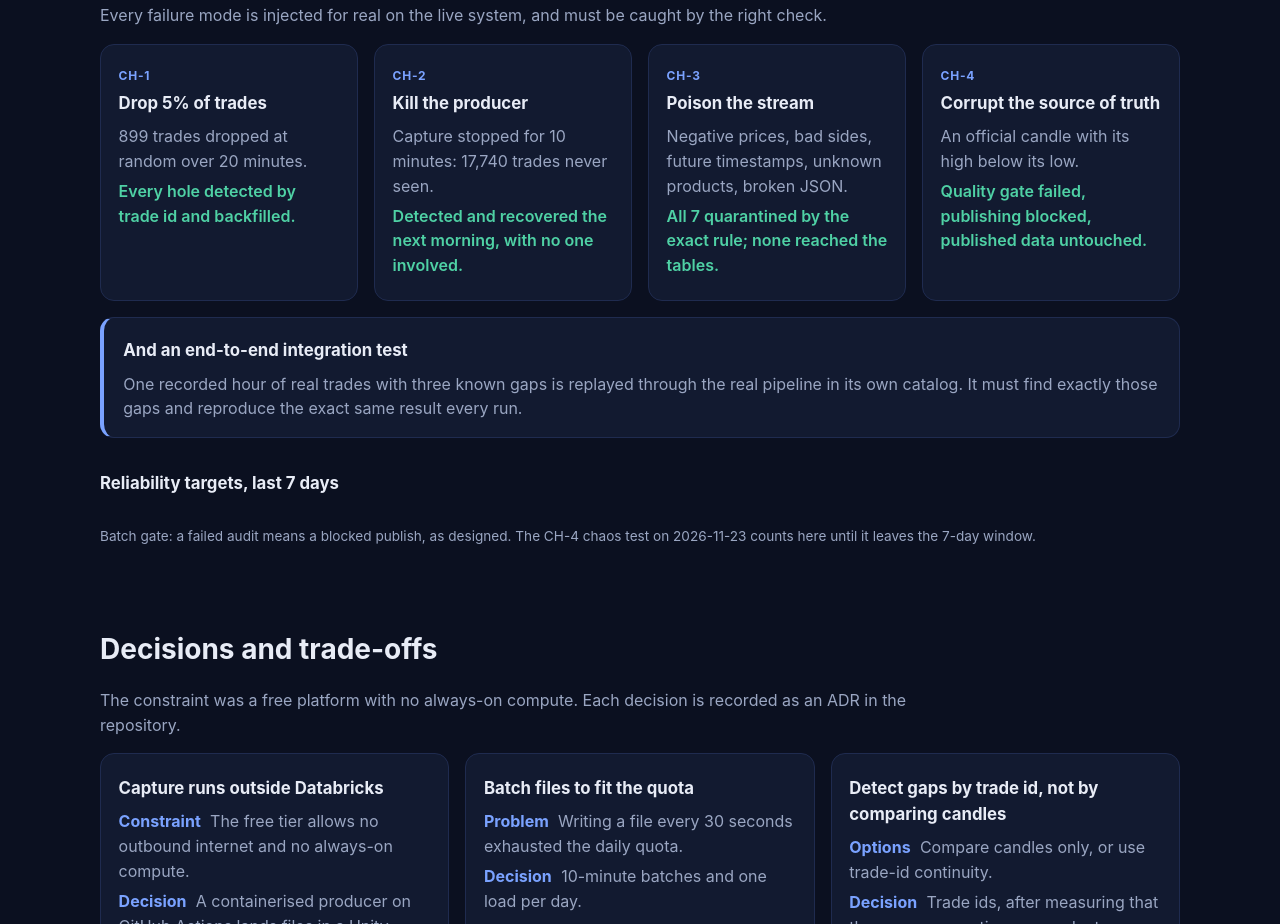
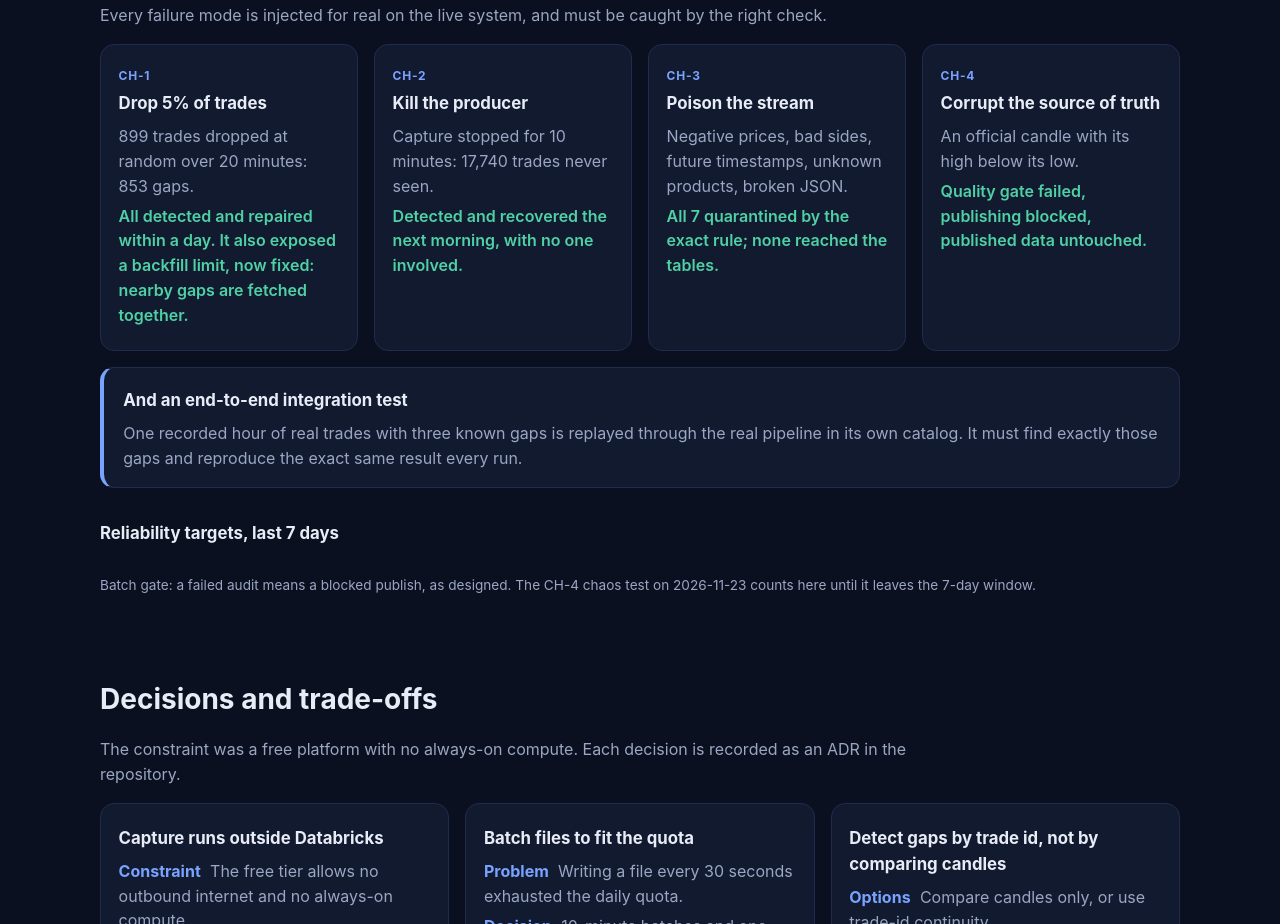
Before and after one commit to odedlaufer/crypto-recon-lakehouse, a plain HTML site: page web/index.html in a window 1280 px wide. Shown: the part 2936-3860 px from the top of the page. Drawn offline with nearby package versions, Linux system fonts and the light colour scheme; a script that the page names is missing.

Commit message:
feat(site): publish the frontend with live data; CH-1 results

```diff
--- a/web/index.html
+++ b/web/index.html
@@ -104,7 +104,7 @@ flowchart LR
       <h2>Proven by breaking it on purpose</h2>
       <p class="section-lead">Every failure mode is injected for real on the live system, and must be caught by the right check.</p>
       <div class="chaos">
-        <article><span class="tag">CH-1</span><h3>Drop 5% of trades</h3><p>899 trades dropped at random over 20 minutes.</p><p class="result" id="ch1Result">Every hole detected by trade id and backfilled.</p></article>
+        <article><span class="tag">CH-1</span><h3>Drop 5% of trades</h3><p>899 trades dropped at random over 20 minutes: 853 gaps.</p><p class="result">All detected and repaired within a day. It also exposed a backfill limit, now fixed: nearby gaps are fetched together.</p></article>
         <article><span class="tag">CH-2</span><h3>Kill the producer</h3><p>Capture stopped for 10 minutes: 17,740 trades never seen.</p><p class="result">Detected and recovered the next morning, with no one involved.</p></article>
         <article><span class="tag">CH-3</span><h3>Poison the stream</h3><p>Negative prices, bad sides, future timestamps, unknown products, broken JSON.</p><p class="result">All 7 quarantined by the exact rule; none reached the tables.</p></article>
         <article><span class="tag">CH-4</span><h3>Corrupt the source of truth</h3><p>An official candle with its high below its low.</p><p class="result">Quality gate failed, publishing blocked, published data untouched.</p></article>
```
Also changed, not shown: 2 other files.
